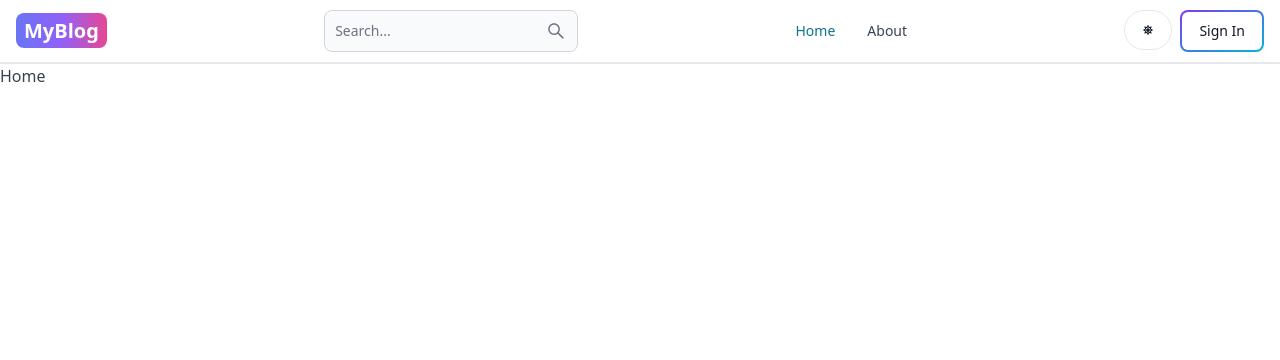
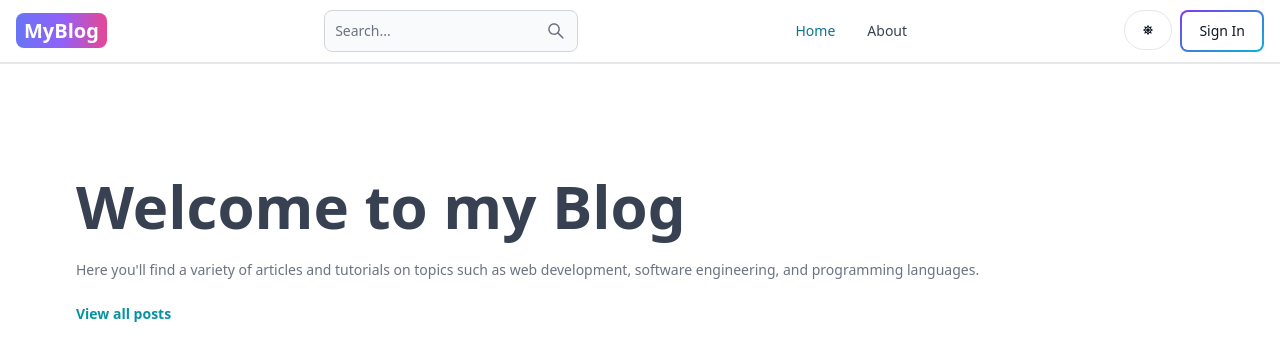
Before and after one commit to I-am-nagesh/blog-web-mern, a React (Vite) app in the folder client/: page / in a window 1280 px wide. Shown: the top 360 px of the page. Built offline with nearby package versions, Linux system fonts and the light colour scheme; no server answers.

Commit message:
home page done

```diff
--- a/client/src/pages/Home.jsx
+++ b/client/src/pages/Home.jsx
@@ -1,9 +1,52 @@
-import React from 'react'
+import { Link } from "react-router-dom";
+import { useEffect, useState } from "react";
+import PostCard from "../components/PostCard";
 
 export default function Home() {
+  const [posts, setPosts] = useState([]);
+
+  useEffect(() => {
+    const fetchPosts = async () => {
+      const res = await fetch("/api/post/getPosts");
+      const data = await res.json();
+      setPosts(data.posts);
+    };
+    fetchPosts();
+  }, []);
   return (
     <div>
-      Home
+      <div className="flex flex-col gap-6 p-28 px-3 max-w-6xl mx-auto ">
+        <h1 className="text-3xl font-bold lg:text-6xl">Welcome to my Blog</h1>
+        <p className="text-gray-500 text-xs sm:text-sm">
+          Here you'll find a variety of articles and tutorials on topics such as
+          web development, software engineering, and programming languages.
+        </p>
+        <Link
+          to="/search"
+          className="text-xs sm:text-sm text-teal-500 font-bold hover:underline"
+        >
+          View all posts
+        </Link>
+      </div>
+
+      <div className="max-w-6xl mx-auto p-3 flex flex-col gap-8 py-7">
+        {posts && posts.length > 0 && (
+          <div className="flex flex-col gap-6">
+            <h2 className="text-2xl font-semibold text-center">Recent Posts</h2>
+            <div className="flex flex-wrap gap-4">
+              {posts.map((post) => (
+                <PostCard key={post._id} post={post} />
+              ))}
+            </div>
+            <Link
+              to={"/search"}
+              className="text-lg text-teal-500 hover:underline text-center"
+            >
+              View all posts
+            </Link>
+          </div>
+        )}
+      </div>
     </div>
-  )
+  );
 }
--- /dev/null
+++ b/client/src/pages/Search.jsx
@@ -0,0 +1,9 @@
+import React from 'react'
+
+export default function Search() {
+  return (
+    <div>
+
+    </div>
+  )
+}
```
